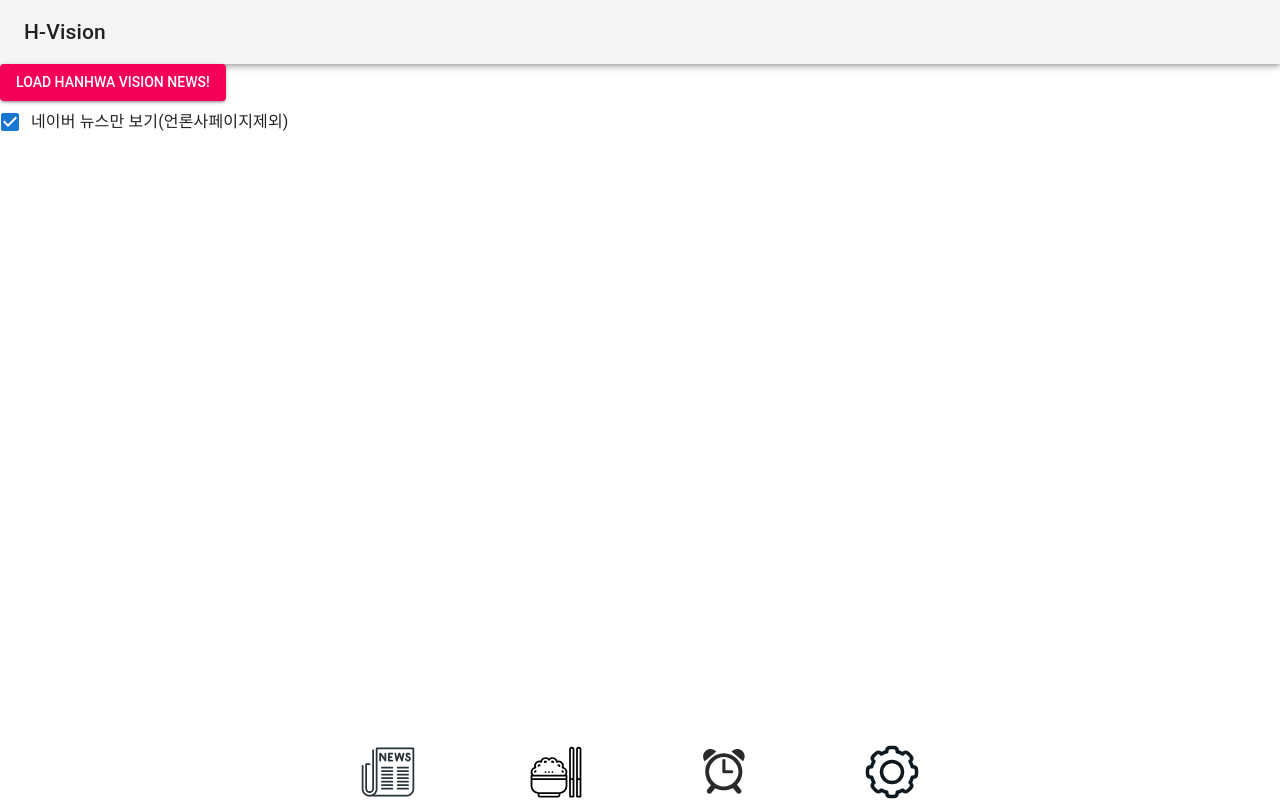
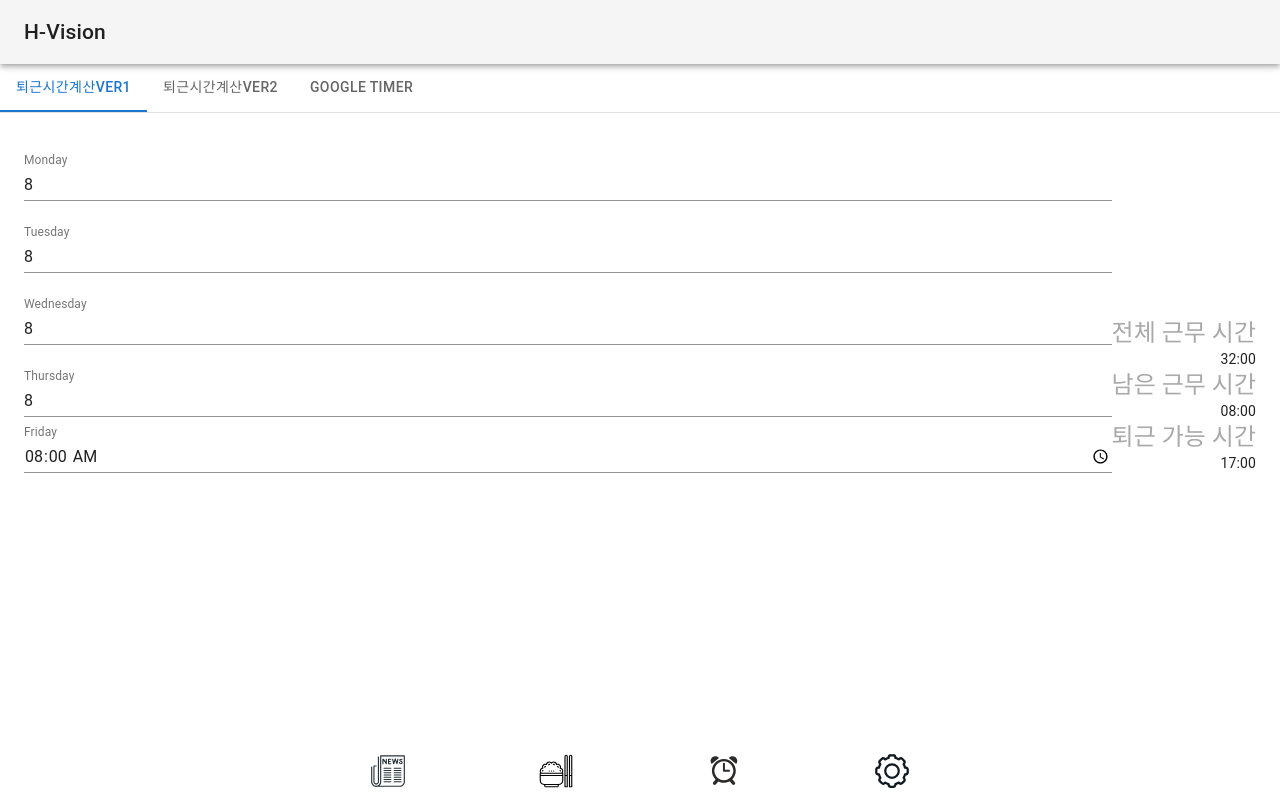
Before and after one commit to Daesang-Kim/office-htw, a React (Create React App) app: page /working-time in a window 1280 px wide. Built offline with nearby package versions, Linux system fonts and the light colour scheme.

Commit message:
fix: router 로 전환
 - 기존에 router 로 되어있지 않던 부분 수정
 - 하단 Navigation Bar 적용 하면서 Router 적용은 제외했었음
 - 이번에 다시 적용함

```diff
--- a/src/App.tsx
+++ b/src/App.tsx
@@ -1,6 +1,12 @@
 import BottomNavigation from '@mui/material/BottomNavigation';
 import BottomNavigationAction from '@mui/material/BottomNavigationAction';
 import * as React from 'react';
+import {
+  BrowserRouter as Router,
+  Link,
+  Route,
+  Switch,
+} from 'react-router-dom';
 import Header from './components/Header';
 import {
   FoodistPage,
@@ -31,19 +37,16 @@ const App = () => {
 
   return (
     <>
+      <Router>
         <div style={{ marginBottom: '60px' }}>
           <Header />
-        {init && value === 0 && (
-            <NewsPage />
-        )}
-        {init && value === 1 && (
-            <FoodistPage />
-        )}
-        {init && value === 2 && (
-            <WorkingTimeRoot />
-        )}
-        {init && value === 3 && (
-            <SettingsPage />
+            {init && (
+              <Switch>
+                <Route path="/news" component={NewsPage} />
+                <Route path="/foodist" component={FoodistPage}/>
+                <Route path="/working-time" component={WorkingTimeRoot}/>
+                <Route path="/settings" component={SettingsPage}/>
+              </Switch>
             )}
         </div>
         <div style={{ position: 'fixed', left: 0, right: 0, bottom: 0}}>
@@ -52,12 +55,13 @@ const App = () => {
             value={value}
             onChange={onNavigationChange}
           >
-          <BottomNavigationAction icon={<img width="100%" height="100%" src={NewsIcon} />} />
-          <BottomNavigationAction icon={<img width="100%" height="100%" src={FoodIcon} />} />
-          <BottomNavigationAction icon={<img width="100%" height="100%" src={ClockIcon} />} />
-          <BottomNavigationAction icon={<img width="100%" height="100%" src={SettingsIcon} />} />
+            <BottomNavigationAction icon={<Link to="news"><img width="36px" height="36px" src={NewsIcon} /></Link>} />
+            <BottomNavigationAction icon={<Link to="foodist"><img width="36px" height="36px" src={FoodIcon} /></Link>} />
+            <BottomNavigationAction icon={<Link to="working-time"><img width="36px" height="36px" src={ClockIcon} /></Link>} />
+            <BottomNavigationAction icon={<Link to="settings"><img width="36px" height="36px" src={SettingsIcon} /></Link>} />
           </BottomNavigation>
         </div>
+      </Router>
     </>
   );
 }
--- a/src/pages/Setup/ShuttleBusPage/ShuttleBusPage.jsx
+++ b/src/pages/Setup/ShuttleBusPage/ShuttleBusPage.jsx
@@ -28,12 +28,12 @@ const ShuttleBusPage = () => (
     {'금요일은 6시 30분이 막차'}
     <br />
     <Router>
-      <Link to="/ShuttleBus/YatabShuttle" style={{margin: "5px"}}>야탑</Link>
-      <Link to="/ShuttleBus/SeohyunShuttle" style={{margin: "5px"}}>서현</Link>
+      <Link to="./bus-yatab" style={{margin: "5px"}}>야탑</Link>
+      <Link to="./bus-seohyun" style={{margin: "5px"}}>서현</Link>
       {/* <Link to="/ShuttleBus/SuwonShuttle" style={{margin: "5px"}}>수원</Link> */}
       <Switch>
-        <Route path="/ShuttleBus/YatabShuttle" component={YatabShuttle} />
-        <Route path="/ShuttleBus/SeohyunShuttle" component={SeohyunShuttle}/>
+        <Route path="/bus-yatab" component={YatabShuttle} />
+        <Route path="/bus-seohyun" component={SeohyunShuttle}/>
         {/* <Route path="/ShuttleBus/SuwonShuttle"  /> */}
       </Switch>
 
```
Also changed, not shown: 2 other files (tests, documents, lock files or other folders). Lines whose indentation alone changed are shown as unchanged.
